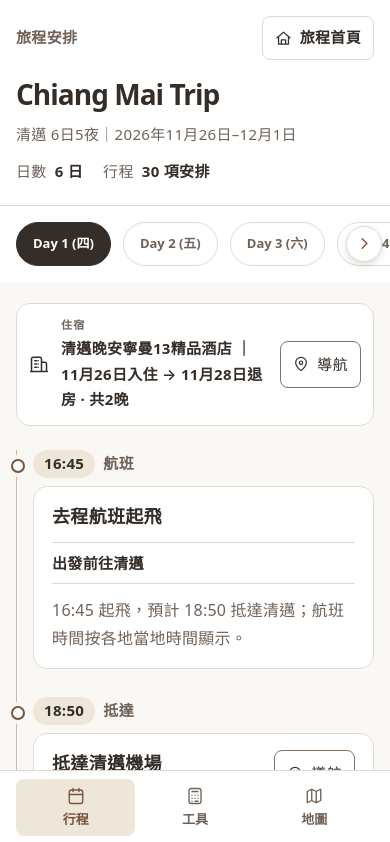
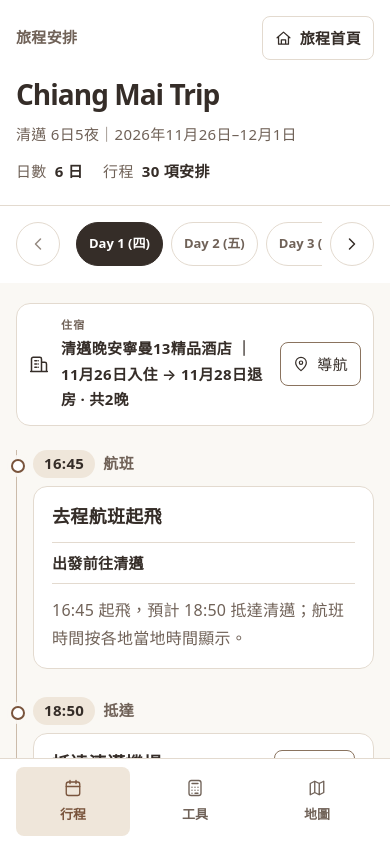
Before and after one commit to monmonmibo/monmonmibo.github.io, a React (Vite) app: page /cnx26 in a window 390 px wide. Shown: the top 842 px of the page. Built offline with nearby package versions, Linux system fonts and the light colour scheme.

Commit message:
feat(ui): standardize button spacing and refine date navigation

```diff
--- /dev/null
+++ b/src/components/Button.module.css
@@ -0,0 +1,30 @@
+.small,
+.default {
+  box-sizing: border-box;
+  min-width: var(--control-height);
+  min-height: var(--control-height);
+  display: inline-flex;
+  align-items: center;
+  justify-content: center;
+  gap: var(--button-content-gap);
+  font-family: var(--font-sans);
+  line-height: 1.5;
+  cursor: pointer;
+}
+
+.small {
+  padding: var(--button-small-padding-y) var(--button-small-padding-x);
+}
+
+.default {
+  padding: var(--button-default-padding-y) var(--button-default-padding-x);
+}
+
+/* Icon controls keep a full target without extra label padding. */
+.icon {
+  composes: small;
+  width: var(--control-height);
+  height: var(--control-height);
+  flex-shrink: 0;
+  padding: var(--space-2);
+}
--- a/src/components/TravelLayout/TravelLayout.jsx
+++ b/src/components/TravelLayout/TravelLayout.jsx
@@ -1,5 +1,5 @@
 import { Link } from 'react-router-dom';
-import { useState, useEffect, useLayoutEffect, useMemo, useRef, useCallback } from 'react';
+import { useState, useEffect, useLayoutEffect, useMemo, useRef } from 'react';
 import styles from './TravelLayout.module.css';
 import JpyToHkdConverter from '../JpyToHkdConverter';
 import {
@@ -185,36 +185,34 @@ export default function TravelLayout({ data }) {
   // Every id in the date rail, in visual order — drives arrow-key navigation
   const tabIds = [...data.days.map(d => d.id), ...(data.todos ? ['todo'] : [])];
 
-  // Arrow keys move between tabs, per the ARIA tabs pattern. Without this,
-  // role="tab" would promise a keyboard behaviour the rail did not have.
-  // Hide each date-rail arrow when its corresponding scroll boundary is reached.
   const tabsRef = useRef(null);
   const [tabOverflow, setTabOverflow] = useState({ left: false, right: false });
 
-  const syncTabOverflow = useCallback(() => {
-    const el = tabsRef.current;
-    if (!el) return;
-    const max = el.scrollWidth - el.clientWidth;
-    setTabOverflow({ left: el.scrollLeft > 1, right: el.scrollLeft < max - 1 });
-  }, []);
+  useEffect(() => {
+    const rail = tabsRef.current;
+    if (!rail) return;
+    const update = () => setTabOverflow({
+      left: rail.scrollLeft > 1,
+      right: rail.scrollLeft < rail.scrollWidth - rail.clientWidth - 1,
+    });
+    const frame = requestAnimationFrame(update);
+    const observer = new ResizeObserver(update);
+    observer.observe(rail);
+    rail.addEventListener('scroll', update, { passive: true });
+    return () => {
+      cancelAnimationFrame(frame);
+      observer.disconnect();
+      rail.removeEventListener('scroll', update);
+    };
+  }, [data.id, tabIds.length, view]);
 
-  useEffect(() => {
-    const el = tabsRef.current;
-    if (!el) return;
-    syncTabOverflow();
-    el.addEventListener('scroll', syncTabOverflow, { passive: true });
-    const ro = new ResizeObserver(syncTabOverflow);
-    ro.observe(el);
-    return () => {
-      el.removeEventListener('scroll', syncTabOverflow);
-      ro.disconnect();
-    };
-  }, [syncTabOverflow, tabIds.length, view]);
-
-  const scrollTabs = (dir) => {
-    const el = tabsRef.current;
-    if (!el) return;
-    el.scrollBy({ left: dir * Math.max(el.clientWidth * 0.6, 180), behavior: 'smooth' });
+  const scrollTabs = (direction) => {
+    const rail = tabsRef.current;
+    if (!rail) return;
+    rail.scrollBy({
+      left: direction * rail.clientWidth * 0.75,
+      behavior: window.matchMedia('(prefers-reduced-motion: reduce)').matches ? 'instant' : 'smooth',
+    });
   };
 
   // Timetables start at the first column, while the planned departure may be
@@ -236,6 +234,7 @@ export default function TravelLayout({ data }) {
     });
   }, [activeTab, view]);
 
+  // Moving focus also scrolls the selected date into the rail viewport.
   const handleTabKeyDown = (e) => {
     const map = { ArrowRight: 1, ArrowLeft: -1, Home: 'first', End: 'last' };
     const move = map[e.key];
@@ -247,7 +246,11 @@ export default function TravelLayout({ data }) {
       : move === 'last' ? tabIds[tabIds.length - 1]
       : tabIds[(i + move + tabIds.length) % tabIds.length];
     handleTabClick(next);
-    requestAnimationFrame(() => document.getElementById(`tab-${next}`)?.focus());
+    requestAnimationFrame(() => {
+      const tab = document.getElementById(`tab-${next}`);
+      tab?.focus({ preventScroll: true });
+      tab?.scrollIntoView({ block: 'nearest', inline: 'nearest' });
+    });
   };
 
   const handleViewClick = (newView) => {
@@ -314,26 +317,11 @@ export default function TravelLayout({ data }) {
 
       {view === 'timeline' && (
         <div className={`${styles.stickyNav} ${isScrolled ? styles.stickyNavScrolled : ''}`}>
-          <div className={styles.tabScroller}>
-            <button
-              type="button"
-              aria-hidden="true"
-              tabIndex={-1}
-              className={`${styles.tabNav} ${styles.tabNavLeft} ${tabOverflow.left ? styles.tabNavShown : ''}`}
-              onClick={() => scrollTabs(-1)}
-            >
-              <ChevronLeftIcon size={19} />
+          <div className={styles.dateControls}>
+            <button type="button" className={styles.dateScrollButton} aria-label="向左捲動日期" aria-controls="trip-date-tabs" disabled={!tabOverflow.left} onClick={() => scrollTabs(-1)}>
+              <ChevronLeftIcon size={20} />
             </button>
-            <button
-              type="button"
-              aria-hidden="true"
-              tabIndex={-1}
-              className={`${styles.tabNav} ${styles.tabNavRight} ${tabOverflow.right ? styles.tabNavShown : ''}`}
-              onClick={() => scrollTabs(1)}
-            >
-              <ChevronRightIcon size={19} />
-            </button>
-          <div className={styles.dateTabs} ref={tabsRef} role="tablist" aria-label="行程日期" onKeyDown={handleTabKeyDown}>
+          <div id="trip-date-tabs" ref={tabsRef} className={styles.dateTabs} role="tablist" aria-label="行程日期" onKeyDown={handleTabKeyDown}>
             {tabIds.map(id => {
               const day = data.days.find(d => d.id === id);
               const selected = activeTab === id;
@@ -355,6 +343,9 @@ export default function TravelLayout({ data }) {
               );
             })}
           </div>
+            <button type="button" className={styles.dateScrollButton} aria-label="向右捲動日期" aria-controls="trip-date-tabs" disabled={!tabOverflow.right} onClick={() => scrollTabs(1)}>
+              <ChevronRightIcon size={20} />
+            </button>
           </div>
         </div>
       )}
--- a/src/components/TravelLayout/TravelLayout.module.css
+++ b/src/components/TravelLayout/TravelLayout.module.css
@@ -43,7 +43,7 @@
 }
 .headerTop { display:flex; align-items:center; justify-content:space-between; gap:var(--space-3); margin-bottom:var(--space-4); }
 .eyebrow, .sectionEyebrow { margin:0; color:var(--color-text-secondary); font-size:0.9375rem; font-weight:600; }
-.homeLink { display:inline-flex; align-items:center; justify-content:center; gap:var(--space-2); min-height:var(--control-height); padding:var(--space-2) var(--space-3); border-radius:var(--radius-sm); color:var(--color-primary); background:var(--color-primary-soft); text-decoration:none; font-size:0.9375rem; font-weight:600; transition:background-color 180ms; }
+.homeLink { composes: small from "../Button.module.css"; border-radius:var(--radius-sm); color:var(--color-primary); background:var(--color-primary-soft); text-decoration:none; font-size:0.9375rem; font-weight:600; transition:background-color 180ms; }
 .header h1 { margin:0; font-family:var(--font-sans); font-size:clamp(1.75rem,5vw,2rem); line-height:1.35; letter-spacing:-0.035em; font-weight:750; overflow-wrap:anywhere; }
 .headerSubtitle { margin:var(--space-2) 0 0; color:var(--color-text-secondary); font-size:0.9375rem; }
 .headerMeta { display:flex; gap:var(--space-5); margin:var(--space-3) 0 0; }
@@ -55,7 +55,7 @@
   position: sticky;
   top: 0;
   z-index: 99;
-  padding-block: 0.625rem;
+  padding-block: var(--space-2);
   margin-bottom: var(--space-5);
   background: var(--color-surface);
   border-bottom: 1px solid transparent;
@@ -68,53 +68,53 @@
   box-shadow: var(--shadow-subtle);
 }
 
-.tabScroller { position: relative; }
+.dateControls {
+  display: grid;
+  grid-template-columns: var(--control-height) minmax(0, 1fr) var(--control-height);
+  align-items: center;
+  gap: var(--button-group-gap);
+  padding-inline: var(--space-5);
+}
+
+.dateScrollButton {
+  composes: icon from "../Button.module.css";
+  border: 1px solid var(--color-border);
+  border-radius: var(--radius-pill);
+  background: transparent;
+  color: var(--color-text);
+  transition: background-color 180ms;
+}
+.dateScrollButton:enabled:hover { background: var(--color-surface-hover); }
+.dateScrollButton:enabled:active { background: var(--color-surface-muted); }
+.dateScrollButton:disabled {
+  background: transparent;
+  border-color: var(--color-border);
+  color: var(--color-text-disabled);
+  cursor: default;
+}
 
 .dateTabs {
+  min-width: 0;
   display: flex;
-  gap: var(--space-3);
+  gap: var(--button-group-gap);
   /* Horizontal scrolling creates a scrollport that also clips vertically.
      Keep enough block padding for the 5px focus outline + offset. */
-  padding: 0.375rem var(--space-5);
+  padding: var(--space-2);
   overflow-x: auto;
   overscroll-behavior-x: contain;
-  scroll-padding-inline: var(--space-5);
+  scroll-padding-inline: var(--space-2);
+  /* A scrollbar would shift the rail's centre below the date button centres. */
   scrollbar-width: none;
 }
 
 .dateTabs::-webkit-scrollbar { display: none; }
 
-.tabNav {
-  position: absolute;
-  top: 50%;
-  z-index: 2;
-  width: 36px;
-  height: 36px;
-  display: none;
-  align-items: center;
-  justify-content: center;
-  padding: 0;
-  border: 1px solid var(--color-border);
-  border-radius: var(--radius-pill);
-  background: var(--color-surface-elevated);
-  color: var(--color-primary);
-  box-shadow: var(--shadow-card);
-  cursor: pointer;
-  transform: translateY(-50%);
-  transition: color 180ms ease, background-color 180ms ease, transform 180ms ease;
-}
-
-.tabNavShown { display: flex; }
-.tabNavLeft { left: var(--space-2); }
-.tabNavRight { right: var(--space-2); }
-
 .dateChip {
-  min-height: var(--control-height);
+  composes: small from "../Button.module.css";
   flex: 0 0 auto;
   display: inline-flex;
   align-items: center;
   justify-content: center;
-  padding: 0.625rem 1rem;
   border: 1px solid var(--color-border);
   border-radius: var(--radius-pill);
   background: var(--color-surface);
@@ -177,12 +177,9 @@
 .hotelNavBtn,
 .itemNavBtn,
 .spotListOpenAll {
-  min-height: var(--control-height);
   display: inline-flex;
   align-items: center;
   justify-content: center;
-  gap: var(--space-2);
-  padding: 0.625rem 1rem;
   border: 1px solid transparent;
   border-radius: var(--radius-pill);
   background: var(--color-primary);
@@ -195,7 +192,9 @@
   transition: transform 180ms ease, background-color 180ms ease, box-shadow 180ms ease;
 }
 
-.hotelNavBtn { background: var(--color-leather); box-shadow: var(--shadow-leather); }
+.hotelNavBtn { composes: small from "../Button.module.css"; background: var(--color-leather); box-shadow: var(--shadow-leather); }
+
+.itemNavBtn { composes: small from "../Button.module.css"; }
 
 .timelineContainer { padding: 0 var(--space-5); }
 
@@ -372,8 +371,8 @@
 .todoLabel:has(input:checked) { background: var(--color-surface-muted); }
 .todoLabel input:focus-visible ~ .checkCircle { outline: 2px solid var(--color-focus); outline-offset: 3px; box-shadow: var(--focus-ring); }
 
-.bottomNav { position:fixed; z-index:110; bottom:0; left:50%; transform:translateX(-50%); display:flex; width:min(100%,var(--reading-max)); padding:var(--space-2) var(--space-4) calc(var(--space-2) + env(safe-area-inset-bottom)); background:var(--color-surface); border-top:1px solid var(--color-border); box-shadow:var(--shadow-subtle); }
-.navBtn { flex:1; display:flex; flex-direction:column; align-items:center; justify-content:center; gap:var(--space-1); min-height:52px; padding:var(--space-2); border:0; border-radius:var(--radius-sm); background:transparent; color:var(--color-text-secondary); font-family:var(--font-sans); font-size:0.8125rem; font-weight:600; cursor:pointer; transition:color 180ms,background-color 180ms; }
+.bottomNav { position:fixed; z-index:110; bottom:0; left:50%; transform:translateX(-50%); display:flex; gap:var(--button-group-gap); width:min(100%,var(--reading-max)); padding:var(--space-2) var(--space-4) calc(var(--space-2) + env(safe-area-inset-bottom)); background:var(--color-surface); border-top:1px solid var(--color-border); box-shadow:var(--shadow-subtle); }
+.navBtn { composes: default from "../Button.module.css"; flex:1; flex-direction:column; border:0; border-radius:var(--radius-sm); background:transparent; color:var(--color-text-secondary); font-family:var(--font-sans); font-size:0.8125rem; font-weight:600; cursor:pointer; transition:color 180ms,background-color 180ms; }
 .navBtn.active { background:var(--color-primary-soft); color:var(--color-primary); }
 
 .toolsSection { padding: var(--space-3) var(--space-5) 0; }
@@ -389,7 +388,7 @@
 
 .mapIframe { display: block; width: 100%; height: 100%; border: 0; }
 
-.spotListOpenAll { width: 100%; margin-bottom: var(--space-5); }
+.spotListOpenAll { composes: default from "../Button.module.css"; width: 100%; margin-bottom: var(--space-5); }
 .spotRow { color: inherit; text-decoration: none; }
 .spotDay { flex: 0 0 auto; padding: 0.25rem 0.5rem; border-radius: var(--radius-xs); background: var(--color-primary-soft); color: var(--color-primary); font-size: 0.75rem; font-weight: 700; }
 .spotName { min-width: 0; flex: 1; color: var(--color-text); font-size: 1rem; font-weight: 600; line-height: 1.4; }
@@ -442,7 +441,6 @@
 .fareNotes li { margin-bottom: var(--space-2); }
 
 .homeLink:focus-visible,
-.tabNav:focus-visible,
 .dateChip:focus-visible,
 .hotelNavBtn:focus-visible,
 .itemNavBtn:focus-visible,
@@ -458,7 +456,7 @@
 .itemNavBtn:active,
 .spotListOpenAll:active,
 .dateChip:active,
-.navBtn:active { transform: scale(0.97); }
+.navBtn:active { transform: none; }
 
 
 
@@ -469,43 +467,40 @@
 
 @media (hover: hover) {
   .homeLink:hover { background:var(--color-surface-hover); color:var(--color-primary-hover); }
-  .tabNav:hover { background: var(--color-primary); color: var(--color-text-inverse); }
-  .dateChip:hover { color: var(--color-primary); border-color: var(--color-border-hover); transform: translateY(-1px); }
+  .dateChip:hover { color: var(--color-primary); border-color: var(--color-border-hover); transform: none; }
   .dateChip.active:hover { background: var(--color-primary-hover); color: var(--color-text-inverse); }
   .card:hover { border-color: var(--color-border-hover); }
-  .hotelNavBtn:hover { background: var(--color-leather-hover); transform: translateY(-1px); }
+  .hotelNavBtn:hover { background: var(--color-leather-hover); transform: none; }
   .itemNavBtn:hover,
-  .spotListOpenAll:hover { background: var(--color-primary-hover); transform: translateY(-1px); }
+  .spotListOpenAll:hover { background: var(--color-primary-hover); transform: none; }
   .todoLabel:hover,
   .spotRow:hover { background: var(--color-surface-hover); border-color: var(--color-border-hover); box-shadow: var(--shadow-card); }
   .navBtn:hover { color: var(--color-primary); }
   .navBtn.active:hover { background: var(--color-primary-soft); color: var(--color-primary); }
 }
 
-@media (pointer: coarse) {
-  .tabNavShown { display: none; }
-}
-
 @media (max-width: 640px) {
   .header { padding:calc(var(--space-4) + env(safe-area-inset-top)) var(--space-4) var(--space-5); }
   .header h1 { font-size:1.75rem; }
-  .dateTabs { padding-inline:var(--space-4); scroll-snap-type:x proximity; }
+  .dateControls { padding-inline:var(--space-4); }
+  .dateTabs { scroll-snap-type:x proximity; }
   .dateChip { scroll-snap-align:start; }
   .hotelHeader { margin-inline:var(--space-4); padding:var(--space-3); align-items:center; }
   .hotelInfo { min-width:0; }
   .hotelInfo span { overflow-wrap:anywhere; }
-  .hotelNavBtn { flex-shrink:0; padding-inline:var(--space-3); }
+  .hotelNavBtn { flex-shrink:0; }
   .timelineContainer { padding-inline:var(--space-4); }
   .timeline { padding-left:1rem; margin-left:0; }
   .timelineItem::before { left:calc(-1rem - 6px); }
   .cardHead { align-items:flex-start; }
   .itemTitle { min-width:0; overflow-wrap:anywhere; font-size:1.125rem; }
-  .itemNavBtn { flex-shrink:0; padding-inline:var(--space-3); }
+  .itemNavBtn { flex-shrink:0; }
   .todoListGroup, .spotList, .toolsSection { padding-inline:var(--space-4); }
   .mapFrame { margin-inline:var(--space-4); }
 }
 @media (max-width:360px) {
   .header { padding-inline:var(--space-3); }
+  .dateControls { padding-inline:var(--space-3); }
   .timelineContainer { padding-inline:var(--space-3); }
   .cardHead { flex-wrap:wrap; }
   .itemTitle { flex-basis:100%; }
--- a/src/index.css
+++ b/src/index.css
@@ -106,6 +106,13 @@
   --space-8: 2rem;
   --space-10: 2.5rem;
   --space-12: 3rem;
+
+  --button-small-padding-y: var(--space-2);
+  --button-small-padding-x: var(--space-3);
+  --button-default-padding-y: var(--space-3);
+  --button-default-padding-x: var(--space-4);
+  --button-content-gap: var(--space-2);
+  --button-group-gap: var(--space-2);
 
   --page-max: 70.5rem;
   --reading-max: 47.5rem;
--- a/src/pages/Home/Home.jsx
+++ b/src/pages/Home/Home.jsx
@@ -103,7 +103,7 @@ export default function Home() {
           <div className={styles.sectionHeading}><h2 id="past-trips">過往旅程</h2><span>{country === '全部' ? `${archived.length} 個旅程` : `${visibleTrips.length} / ${archived.length} 個旅程`}</span></div>
           <div className={styles.filters} role="group" aria-label="按國家篩選過往旅程">
             {['全部', ...new Set(archived.map(trip => trip.country))].map(option => (
-              <button key={option} type="button" aria-pressed={country === option} onClick={() => setCountry(option)}>{option}</button>
+              <button className={styles.filterButton} key={option} type="button" aria-pressed={country === option} onClick={() => setCountry(option)}>{option}</button>
             ))}
           </div>
           <div className={styles.tripGrid} aria-live="polite">
--- a/src/pages/Home/Home.module.css
+++ b/src/pages/Home/Home.module.css
@@ -21,8 +21,9 @@
 .featuredDate { display:flex; align-items:center; gap:var(--space-2); margin:0; font-variant-numeric:tabular-nums; color:var(--color-text); font-size:1rem; }
 .highlights { color:var(--color-text-secondary); font-size:0.9375rem; margin:var(--space-3) 0 var(--space-6); }
 .featuredFooter { display:flex; align-items:center; justify-content:space-between; gap:var(--space-3); margin-top:auto; padding:var(--space-3) var(--space-4); border-radius:var(--radius-sm); background:var(--color-primary); color:var(--color-text-inverse); font-weight:600; min-height:48px; transition:background-color 180ms; }
-.filters { display:flex; flex-wrap:wrap; gap:var(--space-2); margin-bottom:var(--space-4); }
-.filters button { min-height:44px; padding:var(--space-2) var(--space-4); border:1px solid var(--color-border); border-radius:var(--radius-pill); background:var(--color-surface); color:var(--color-text); font:500 0.9375rem/1.5 var(--font-sans); cursor:pointer; transition:background-color 180ms,border-color 180ms; }
+.filters { display:flex; flex-wrap:wrap; gap:var(--button-group-gap); margin-bottom:var(--space-4); }
+.filterButton { composes: small from "../../components/Button.module.css"; }
+.filters button { border:1px solid var(--color-border); border-radius:var(--radius-pill); background:var(--color-surface); color:var(--color-text); font:500 0.9375rem/1.5 var(--font-sans); cursor:pointer; transition:background-color 180ms,border-color 180ms; }
 .filters button[aria-pressed=true] { background:var(--color-text); color:var(--color-text-inverse); border-color:var(--color-text); }
 .tripGrid { display:grid; grid-template-columns:repeat(2,minmax(0,1fr)); gap:var(--space-4); }
 .tripCard { display:flex; align-items:center; gap:var(--space-4); min-width:0; padding:var(--space-4); border:1px solid var(--color-border); border-radius:var(--radius-md); color:var(--color-text); text-decoration:none; transition:box-shadow 180ms,background-color 180ms; }
```
Also changed, not shown: src/components/CurrencyConverter.module.css (+4 -5 lines), 1 other file (tests, documents, lock files or other folders).
